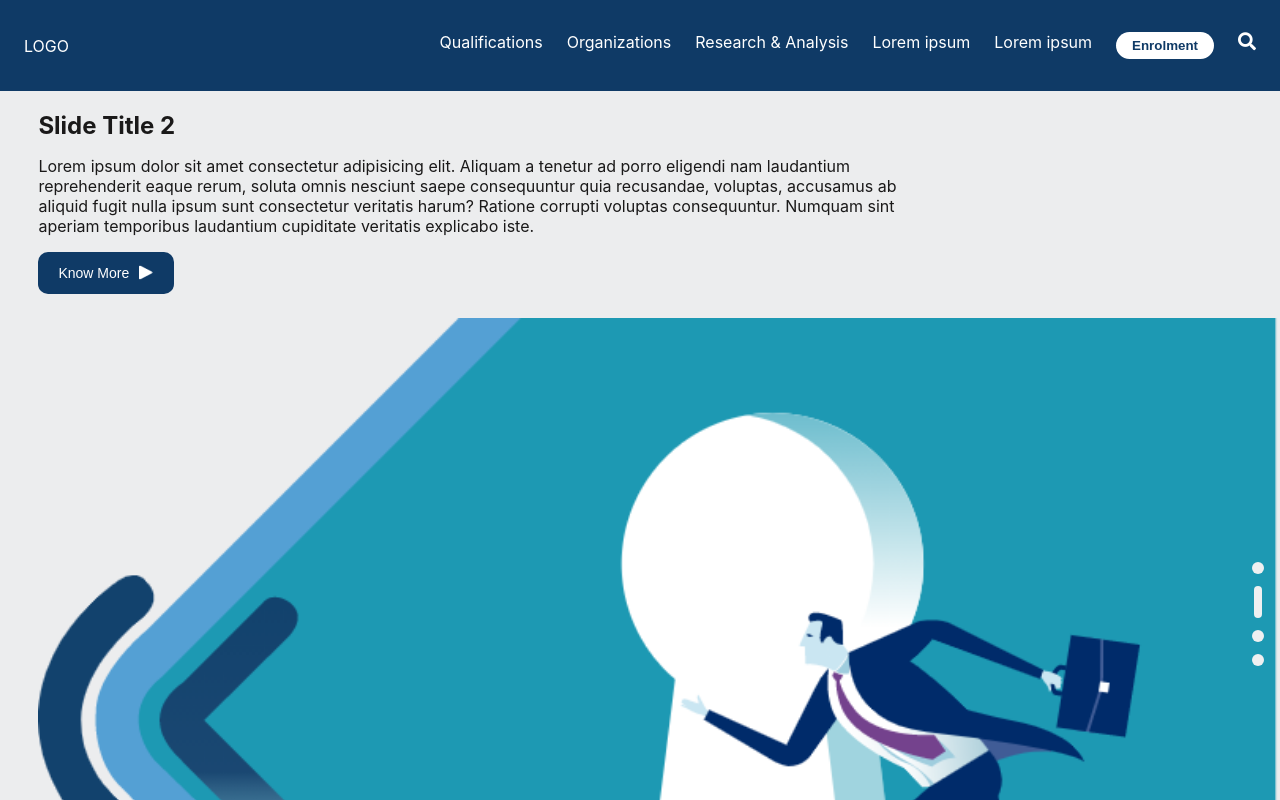
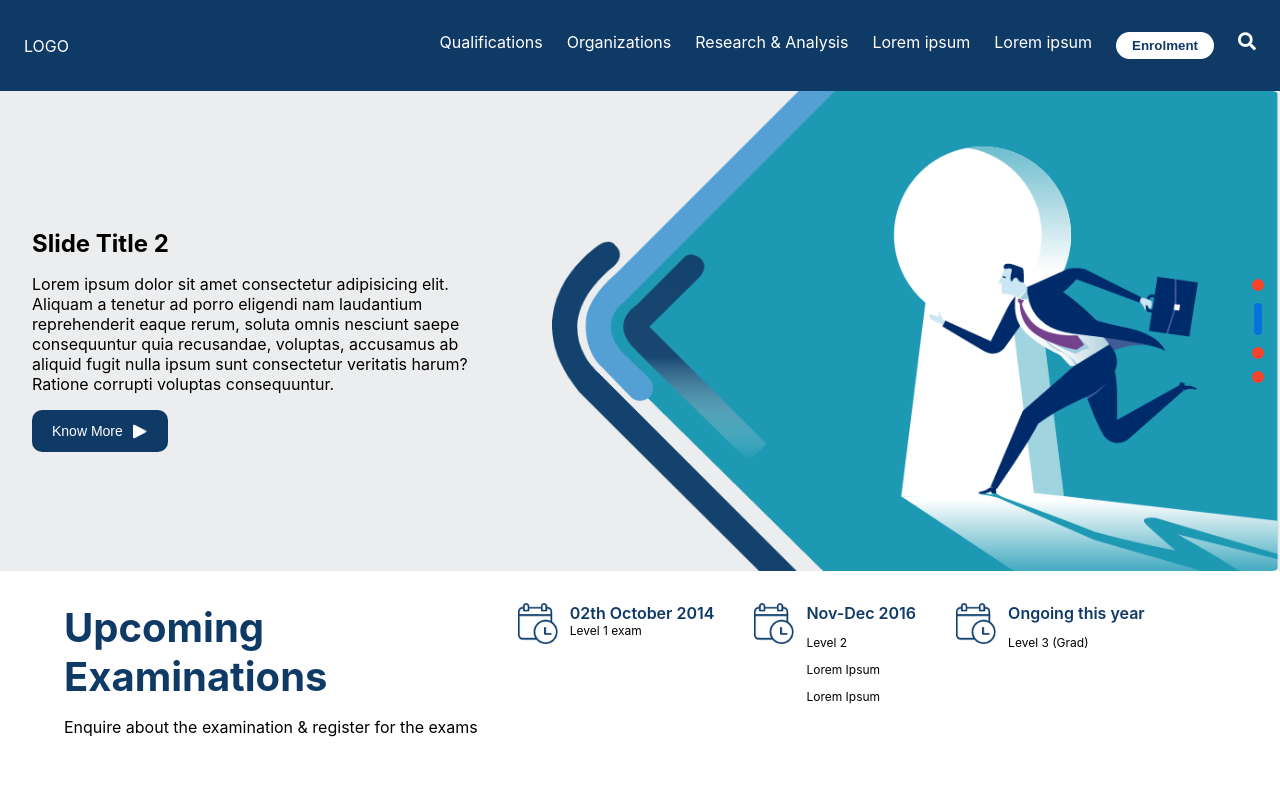
Before and after one commit to sandipsharma0208/Toggle-Head, a React (Create React App) app: page / in a window 1280 px wide. Shown: the top 800 px of the page. Built offline with nearby package versions, Linux system fonts and the light colour scheme.

Commit message:
fix: image caroursel

```diff
--- a/src/App.css
+++ b/src/App.css
@@ -517,7 +517,6 @@
   box-sizing: border-box;
 }
 
-
 .footer-heading {
   font-weight: 600;
   margin-bottom: 0.75rem;
@@ -715,21 +714,18 @@
 
 .carousel-content {
   display: flex;
-  flex-direction: row;
+  flex-wrap: wrap;
+  justify-content: space-between;
   align-items: center;
-  justify-content: space-between;
-  flex-wrap: wrap;
   gap: 1.5rem;
   width: 100%;
-  padding: 0 0 0 clamp(1rem, 3vw, 5rem);
   box-sizing: border-box;
 }
 
 .carousel-caption {
-  color: rgb(26, 25, 25);
-  text-align: center;
-  flex: 1 1 400px;
-  max-width: 100%;
+  flex: 1 1 300px;
+  max-width: 600px;
+  padding: 0 2rem;
   box-sizing: border-box;
 }
 
@@ -743,25 +739,23 @@
 
 .carousel-caption p {
   font-size: 1rem;
-  width: 70%;
+  width: 100%;
   text-align: left;
   word-wrap: break-word;
 }
 
 .carousel-image {
+  flex: 1 1;
+  height: auto;
+  max-height: 60vh;
+  object-fit: cover;
+  display: block;
   width: 100%;
-  height: auto;
-  display: block;
-  object-fit: cover;
-  max-width: 100%;
+  box-sizing: border-box;
+  align-self: center;
 }
 
-/* .carousel-image img {
-  width: 100%;
-  height: 100%;
-  object-fit: cover;
-} */
-
+/* Carousel Indicators - Unchanged */
 .carousel-indicators {
   position: absolute;
   top: 50%;
@@ -779,13 +773,13 @@
   width: 0.75rem;
   height: 0.75rem;
   border-radius: 50%;
-  background-color: #eff0f1;
+  background-color: #f5432c;
   cursor: pointer;
   transition: all 0.3s ease;
 }
 
 .indicator.active {
-  background-color: #eff0f1;
+  background-color: #0871db;
   width: 8px;
   height: 2rem;
   border-radius: 5px;
--- a/src/components/Carousel.jsx
+++ b/src/components/Carousel.jsx
@@ -6,30 +6,34 @@ const slides = [
   {
     img: carousel,
     title: "Slide Title 1",
-    text: `Lorem ipsum dolor sit amet consectetur adipisicing elit. Aliquam a tenetur ad porro eligendi nam laudantium reprehenderit eaque rerum, soluta omnis nesciunt saepe consequuntur quia recusandae, voluptas, accusamus ab aliquid fugit
-  nulla ipsum sunt consectetur veritatis harum? Ratione corrupti voluptas consequuntur.
-  Numquam sint aperiam temporibus laudantium cupiditate veritatis explicabo iste.`,
+    text: `Lorem ipsum dolor sit amet consectetur adipisicing elit. Aliquam a tenetur
+           ad porro eligendi nam laudantium reprehenderit eaque rerum, soluta omnis
+           nesciunt saepe consequuntur quia recusandae, voluptas, accusamus ab aliquid fugit
+           nulla ipsum sunt consectetur veritatis harum? Ratione corrupti voluptas consequuntur.`,
   },
   {
     img: carousel,
     title: "Slide Title 2",
-    text: `Lorem ipsum dolor sit amet consectetur adipisicing elit. Aliquam a tenetur ad porro eligendi nam laudantium reprehenderit eaque rerum, soluta omnis nesciunt saepe consequuntur quia recusandae, voluptas, accusamus ab aliquid fugit
-  nulla ipsum sunt consectetur veritatis harum? Ratione corrupti voluptas consequuntur.
-  Numquam sint aperiam temporibus laudantium cupiditate veritatis explicabo iste.`,
+    text: `Lorem ipsum dolor sit amet consectetur adipisicing elit. Aliquam a tenetur
+           ad porro eligendi nam laudantium reprehenderit eaque rerum, soluta omnis
+           nesciunt saepe consequuntur quia recusandae, voluptas, accusamus ab aliquid fugit
+           nulla ipsum sunt consectetur veritatis harum? Ratione corrupti voluptas consequuntur.`,
   },
   {
     img: carousel,
     title: "Slide Title 3",
-    text: `Lorem ipsum dolor sit amet consectetur adipisicing elit. Aliquam a tenetur ad porro eligendi nam laudantium reprehenderit eaque rerum, soluta omnis nesciunt saepe consequuntur quia recusandae, voluptas, accusamus ab aliquid fugit
-  nulla ipsum sunt consectetur veritatis harum? Ratione corrupti voluptas consequuntur.
-  Numquam sint aperiam temporibus laudantium cupiditate veritatis explicabo iste.`,
+    text: `Lorem ipsum dolor sit amet consectetur adipisicing elit. Aliquam a tenetur
+           ad porro eligendi nam laudantium reprehenderit eaque rerum, soluta omnis
+           nesciunt saepe consequuntur quia recusandae, voluptas, accusamus ab aliquid fugit
+           nulla ipsum sunt consectetur veritatis harum? Ratione corrupti voluptas consequuntur.`,
   },
   {
     img: carousel,
     title: "Slide Title 4",
-    text: `Lorem ipsum dolor sit amet consectetur adipisicing elit. Aliquam a tenetur ad porro eligendi nam laudantium reprehenderit eaque rerum, soluta omnis nesciunt saepe consequuntur quia recusandae, voluptas, accusamus ab aliquid fugit
-  nulla ipsum sunt consectetur veritatis harum? Ratione corrupti voluptas consequuntur.
-  Numquam sint aperiam temporibus laudantium cupiditate veritatis explicabo iste.`,
+    text: `Lorem ipsum dolor sit amet consectetur adipisicing elit. Aliquam a tenetur
+           ad porro eligendi nam laudantium reprehenderit eaque rerum, soluta omnis
+           nesciunt saepe consequuntur quia recusandae, voluptas, accusamus ab aliquid fugit
+           nulla ipsum sunt consectetur veritatis harum? Ratione corrupti voluptas consequuntur.`,
   },
 ];
 
@@ -79,13 +83,13 @@ const Carousel = () => {
                     />
                   </button>
                 </div>
-                <div style={{ minHeight: "60vh", width:"100%" }}>
-                  <img
-                    src={slide.img}
-                    alt={`Slide ${index + 1}`}
-                    className="carousel-image"
-                  />
-                </div>
+                {/* <div style={{ minHeight: "60vh", width:"100%" }}> */}
+                <img
+                  src={slide.img}
+                  alt={`Slide ${index + 1}`}
+                  className="carousel-image"
+                />
+                {/* </div> */}
               </div>
             </div>
           ))}
--- a/src/components/Navbar.jsx
+++ b/src/components/Navbar.jsx
@@ -1,5 +1,4 @@
 import React from "react";
-// import "./Main.css";
 
 const Navbar = () => {
   return (
```
